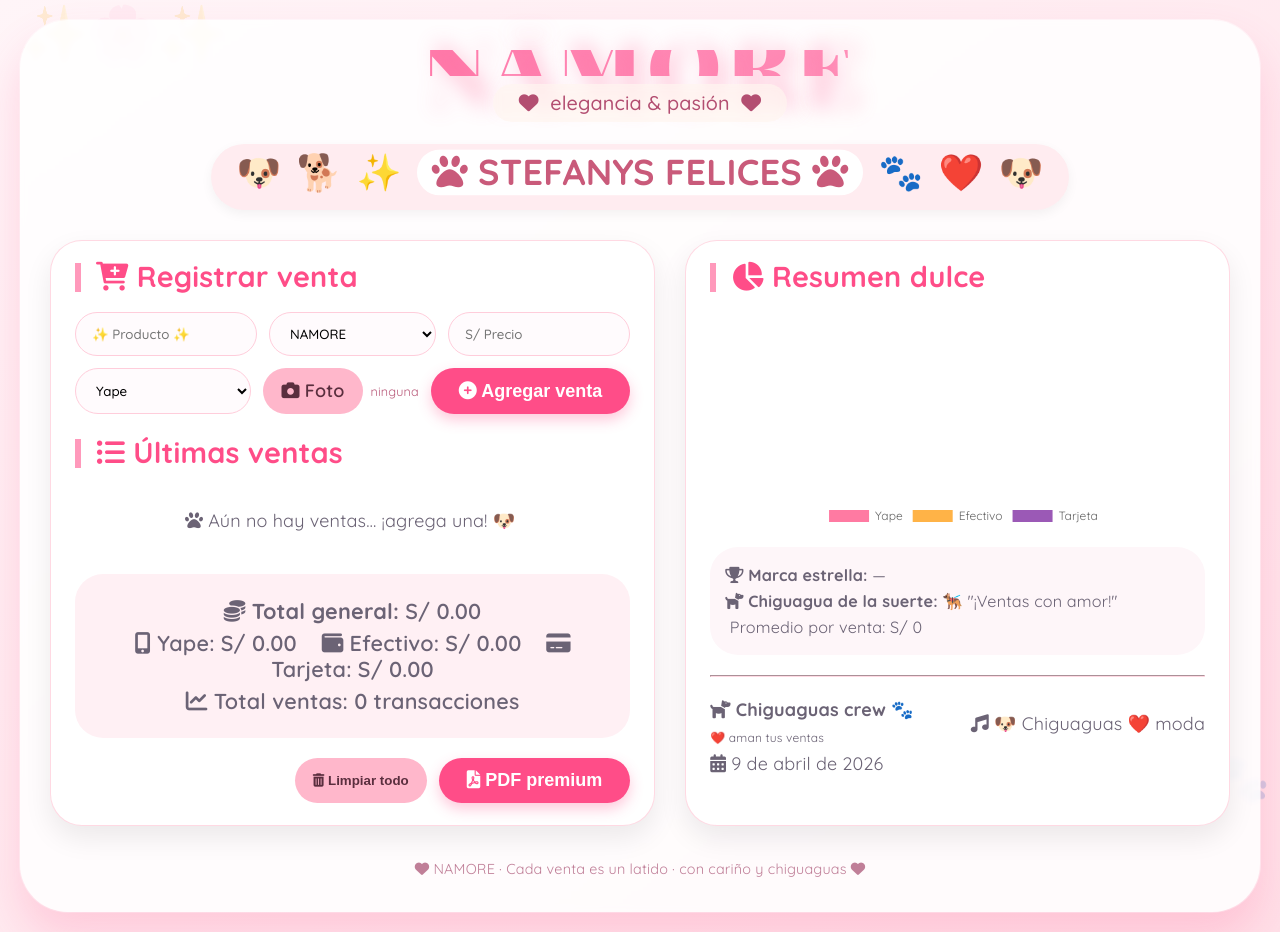
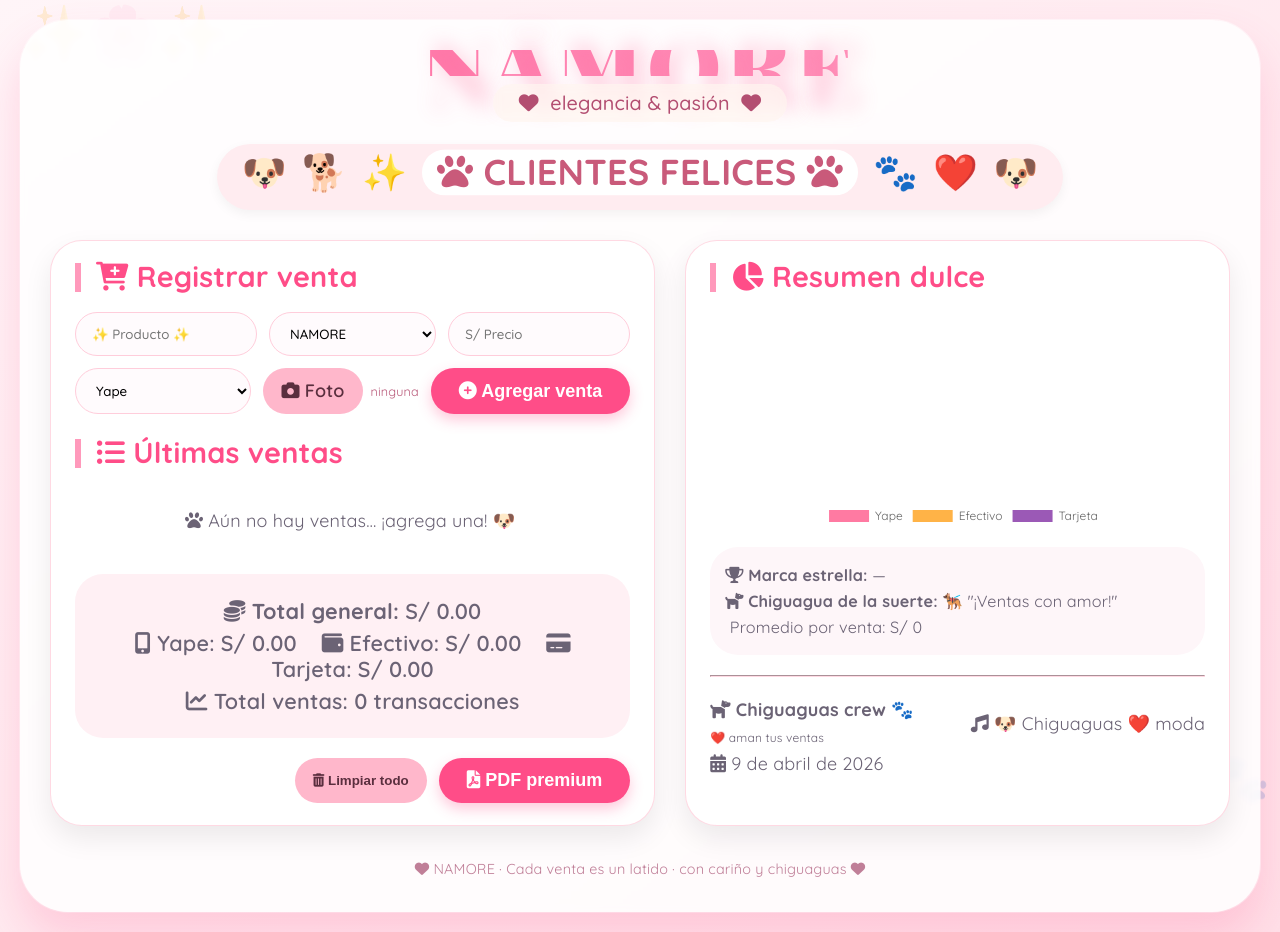
Before and after one commit to Jose11bay/tienda-registro, a website built with Vite: page index.html in a window 1280 px wide. Built offline with nearby package versions, Linux system fonts and the light colour scheme; some icons are missing.

Commit message:
cambio de texto

```diff
--- a/index.html
+++ b/index.html
@@ -318,7 +318,7 @@
     <div style="margin-top: 12px;">
       <div class="chiguagua-love">
         <span>🐶</span><span>🐕</span><span>✨</span>
-        <span class="chiguagua-text"><i class="fas fa-paw"></i> STEFANYS FELICES <i class="fas fa-paw"></i></span>
+        <span class="chiguagua-text"><i class="fas fa-paw"></i> CLIENTES FELICES <i class="fas fa-paw"></i></span>
         <span>🐾</span><span>❤️</span><span>🐶</span>
       </div>
     </div>
```
